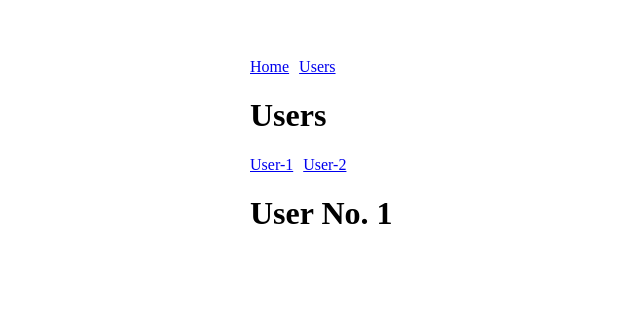
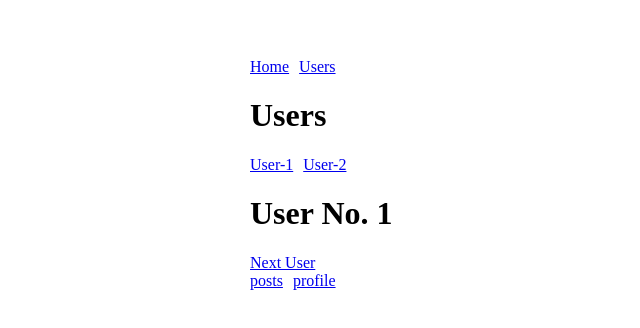
Before and after one commit to tyamap/study, a Vue app in the folder vuejs/vueCLI/router/: page /users/1 in a window 1280 px wide. Shown: the top 328 px of the page, without its empty margins (40-680 px from the left). Built offline with nearby package versions, Linux system fonts and the light colour scheme; the HTML template or start-up script is replaced by a standard one.

Commit message:
v-bindでURLを動的に

```diff
--- a/vuejs/vueCLI/router/src/views/User.vue
+++ b/vuejs/vueCLI/router/src/views/User.vue
@@ -1,6 +1,11 @@
 <template>
   <div>
     <h1>User No. {{ id }}</h1>
+    <router-link :to="/users/+ (Number(id) + 1)">Next User</router-link>
+    <div>
+      <router-link :to="'/users/' + id + '/posts'" class="link">posts</router-link>
+      <router-link :to="'/users/' + id + '/profile'" class="link">profile</router-link>
+    </div>
     <router-view></router-view>
   </div>
 </template>
```
